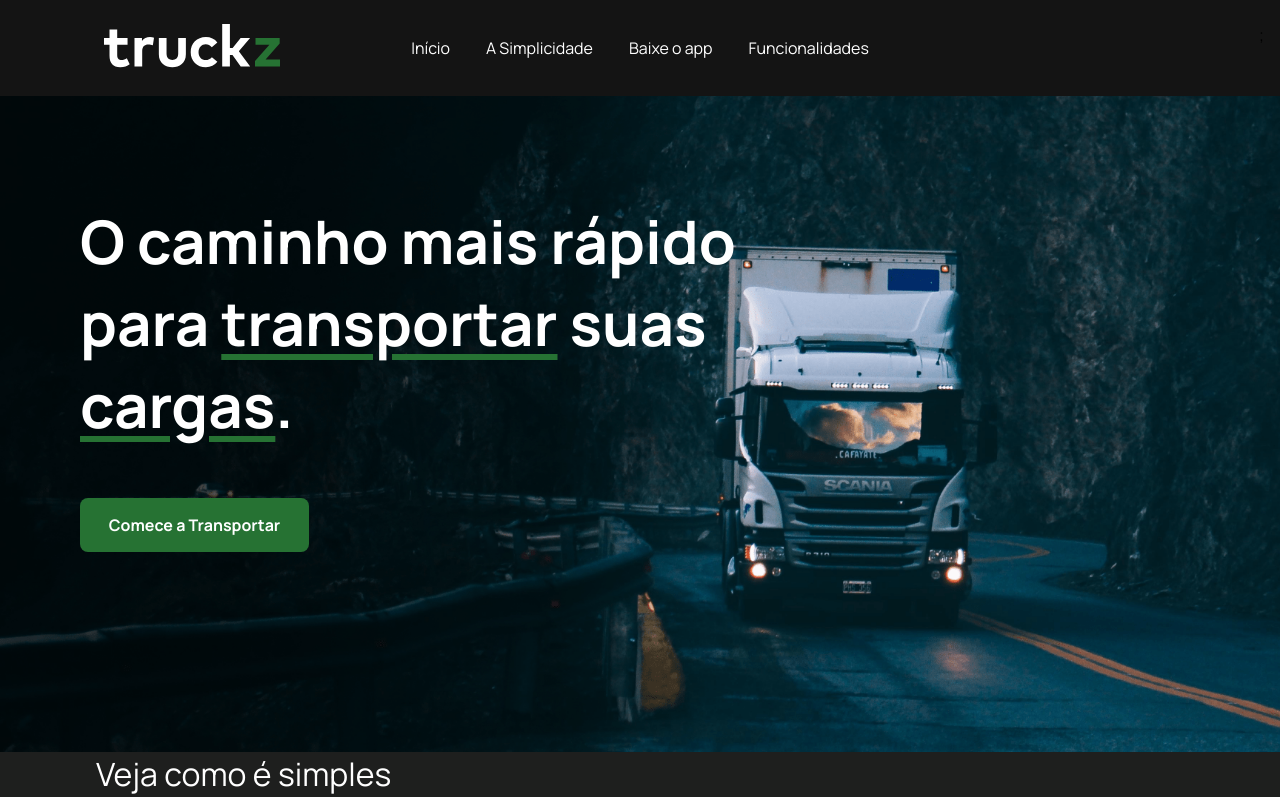
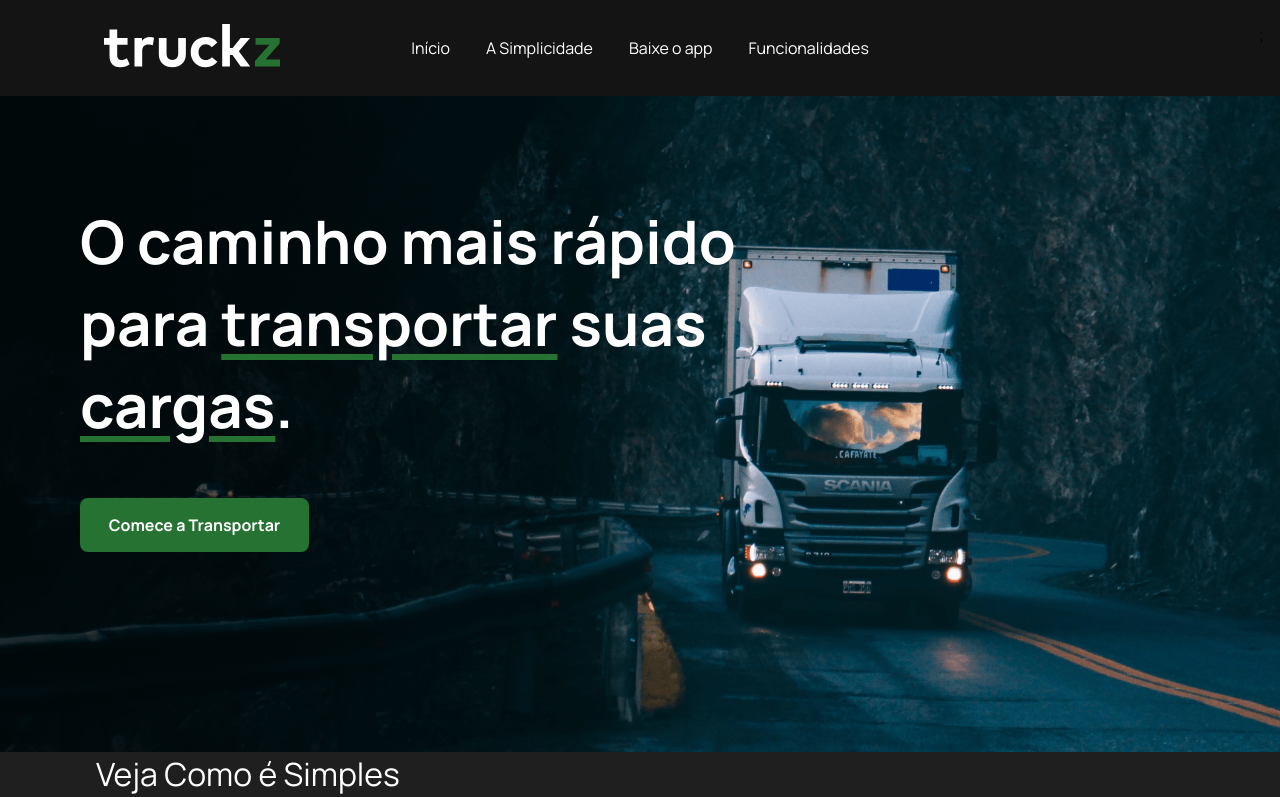
Before and after one commit to coyotetec/truckz-lp, a React (Vite) app: page / in a window 1280 px wide. Shown: the top 797 px of the page. Built offline with nearby package versions, Linux system fonts and the light colour scheme.

Commit message:
fix(Simplify):adjust title

```diff
--- a/src/components/Simplify/index.tsx
+++ b/src/components/Simplify/index.tsx
@@ -8,7 +8,7 @@ export function Simplify() {
   return (
     <Container id="simplify">
       <Content>
-        <h1>Veja como é simples</h1>
+        <h1>Veja Como é Simples</h1>
         <Steps>
           <div>
             <h2>1. Anuncie sua carga</h2>
```
